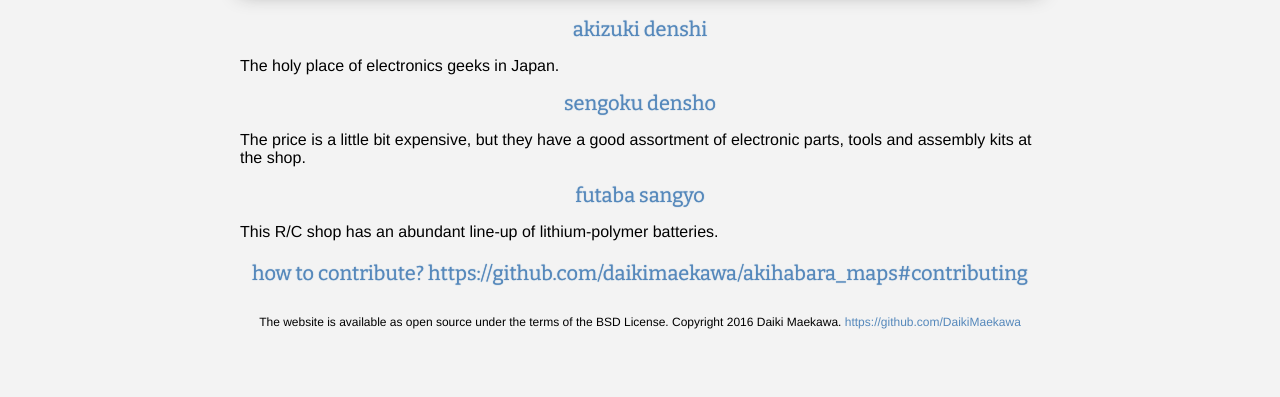
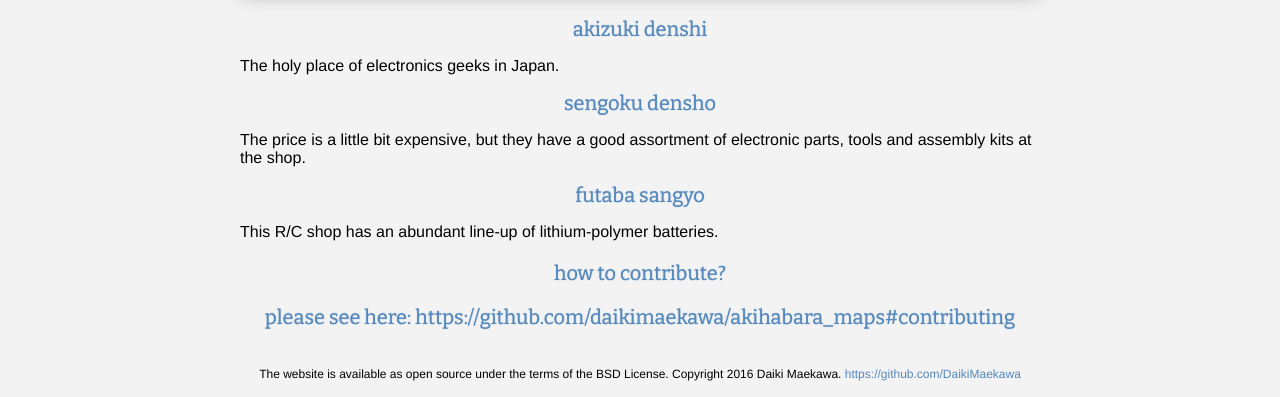
Before and after one commit to DaikiMaekawa/akihabara_map, a plain HTML site: page index.html in a window 1280 px wide. Shown: the part 633-1030 px from the top of the page. Before the commit the page ends 978 px from the top, so only its background shows below. Drawn offline with nearby package versions, Linux system fonts and the light colour scheme; some packages are replaced by stand-ins of ours; a web font is replaced by a local one.

Commit message:
Update index.html

```diff
--- a/index.html
+++ b/index.html
@@ -78,7 +78,8 @@
     <br>
   </div>
   <h2 id="Contributing">
-    How to Contribute? https://github.com/DaikiMaekawa/akihabara_maps#contributing
+    How to Contribute?
+    <p>Please see here: https://github.com/DaikiMaekawa/akihabara_maps#contributing</p>
   </h2>
   <p id="sponsors">
     <br />
```
